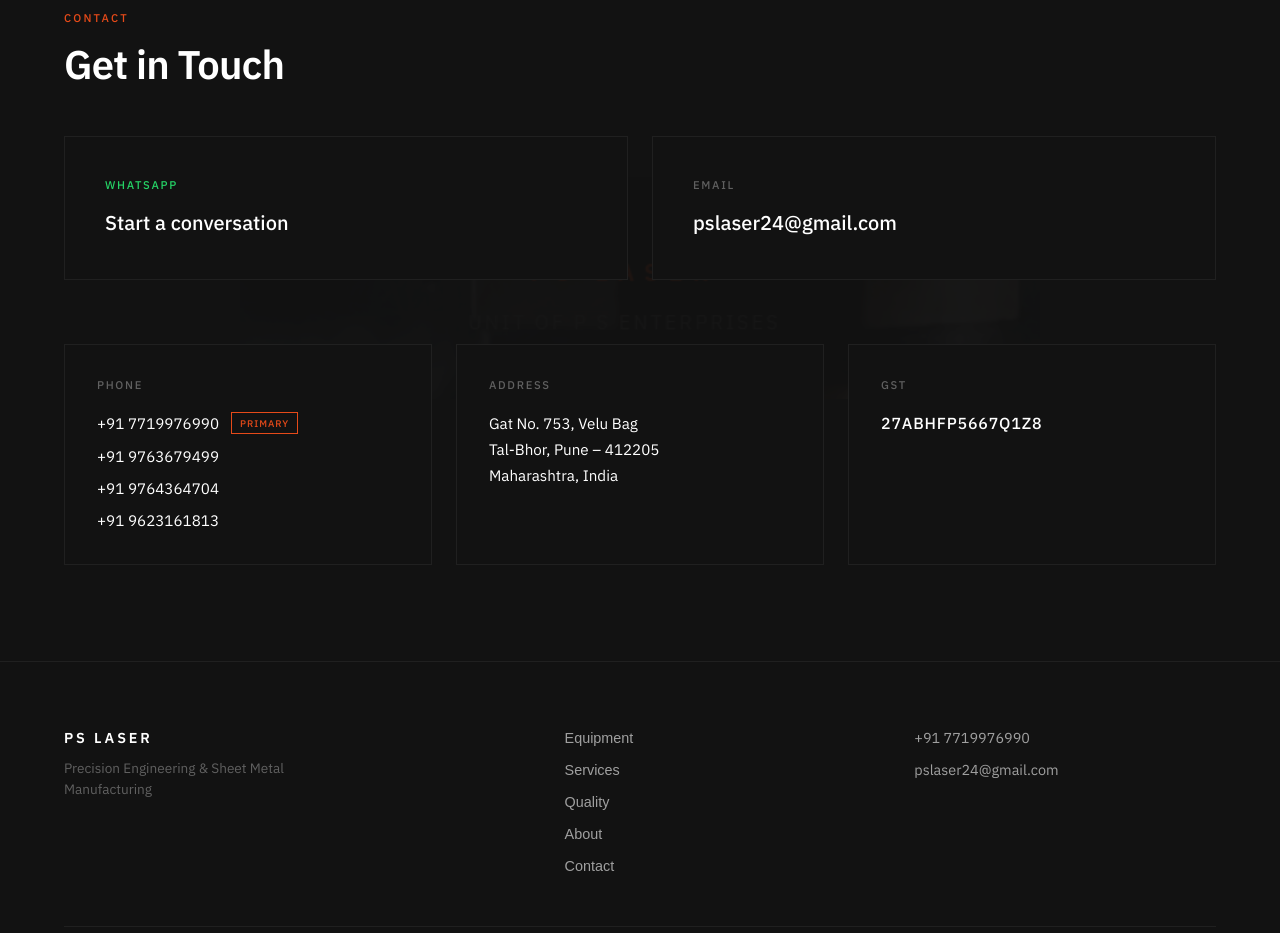
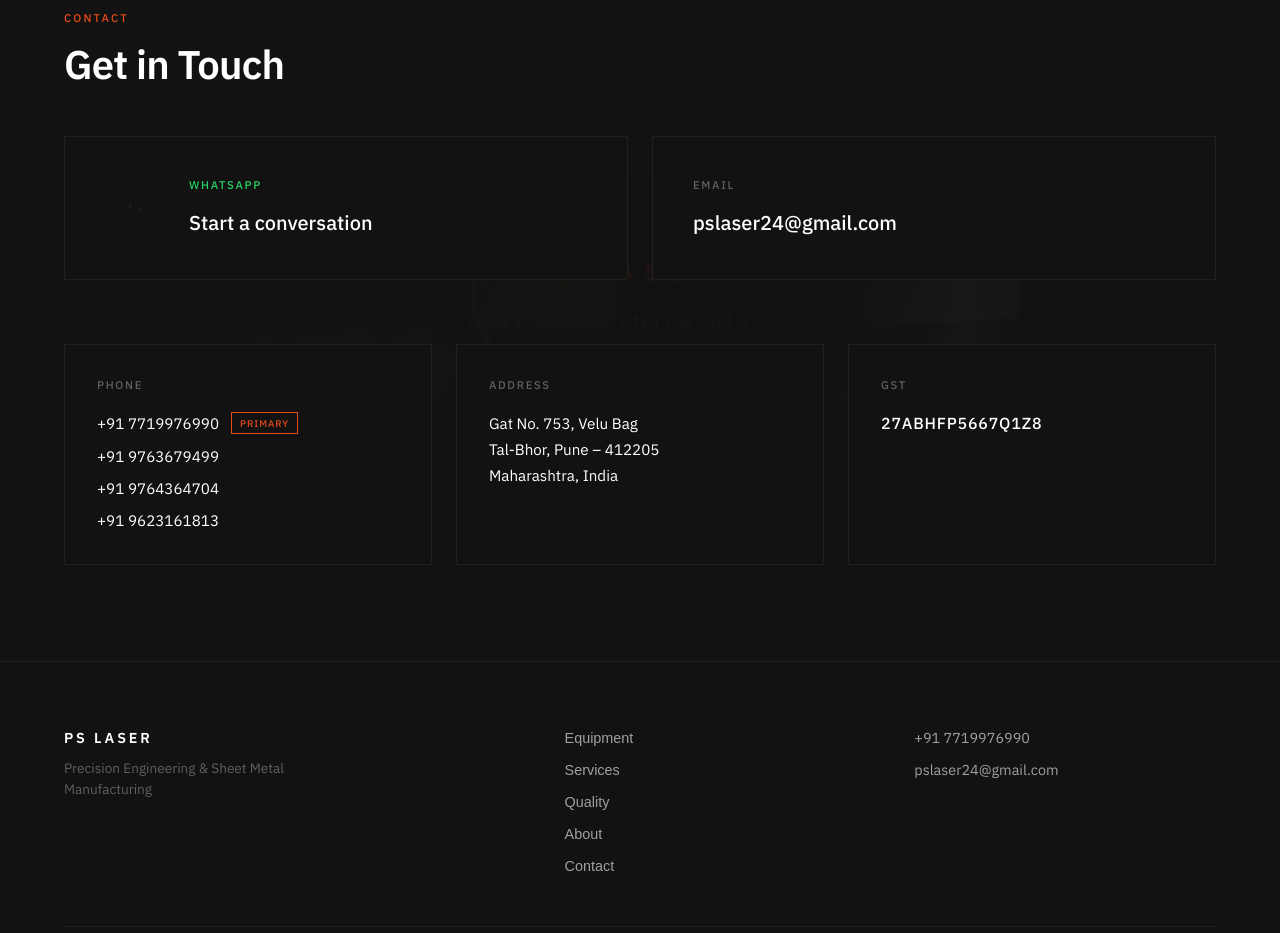
Before and after one commit to Gandharv2323/PS-LASER-Unit-of-PS-Enterprises, a React (Vite) app: page / in a window 1280 px wide. Shown: the part 5780-6713 px from the top of the page. Built offline with nearby package versions, Linux system fonts and the light colour scheme.

Commit message:
Add WhatsApp GIF animation to contact section

```diff
--- a/src/components/ContactCTA.css
+++ b/src/components/ContactCTA.css
@@ -69,6 +69,25 @@
 
 .contact-action.whatsapp .action-label {
     color: #25D366;
+}
+
+/* WhatsApp GIF Animation */
+.contact-action.whatsapp {
+    flex-direction: row;
+    align-items: center;
+    gap: 1.5rem;
+}
+
+.whatsapp-gif {
+    width: 60px;
+    height: 60px;
+    object-fit: contain;
+    flex-shrink: 0;
+}
+
+.whatsapp-text {
+    display: flex;
+    flex-direction: column;
 }
 
 .action-text {
--- a/src/components/ContactCTA.jsx
+++ b/src/components/ContactCTA.jsx
@@ -89,8 +89,11 @@ Thanks and regards,
                     transition={{ duration: 0.5, delay: 0.1 }}
                 >
                     <a href={whatsappLink} className="contact-action whatsapp" target="_blank" rel="noopener noreferrer">
-                        <span className="action-label">WhatsApp</span>
-                        <span className="action-text">Start a conversation</span>
+                        <img src="/whatsapp.gif" alt="WhatsApp" className="whatsapp-gif" />
+                        <div className="whatsapp-text">
+                            <span className="action-label">WhatsApp</span>
+                            <span className="action-text">Start a conversation</span>
+                        </div>
                     </a>
                     <a href={emailLink} className="contact-action email">
                         <span className="action-label">Email</span>
```
Also changed, not shown: WhatsApp.gif (added), public/whatsapp.gif (added).
